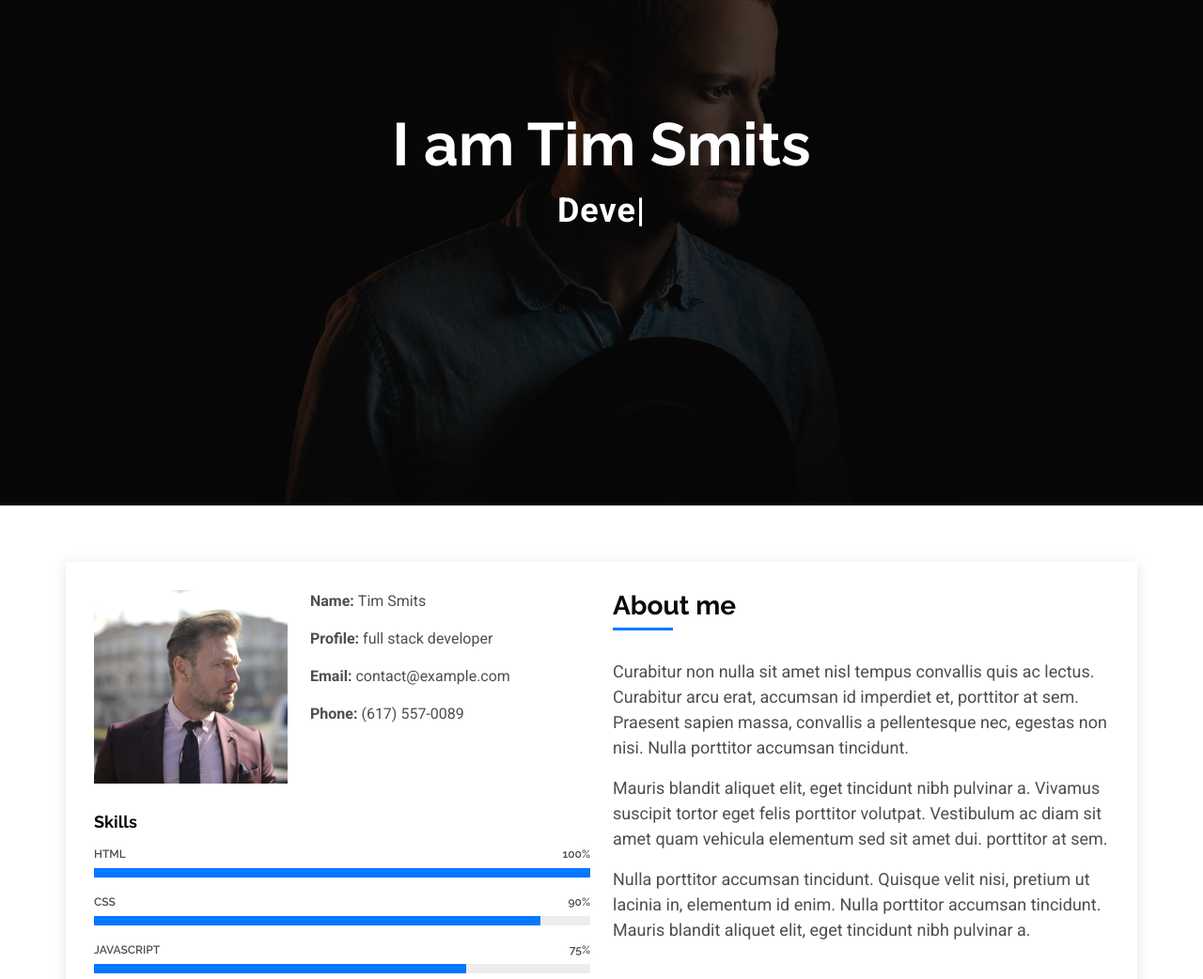
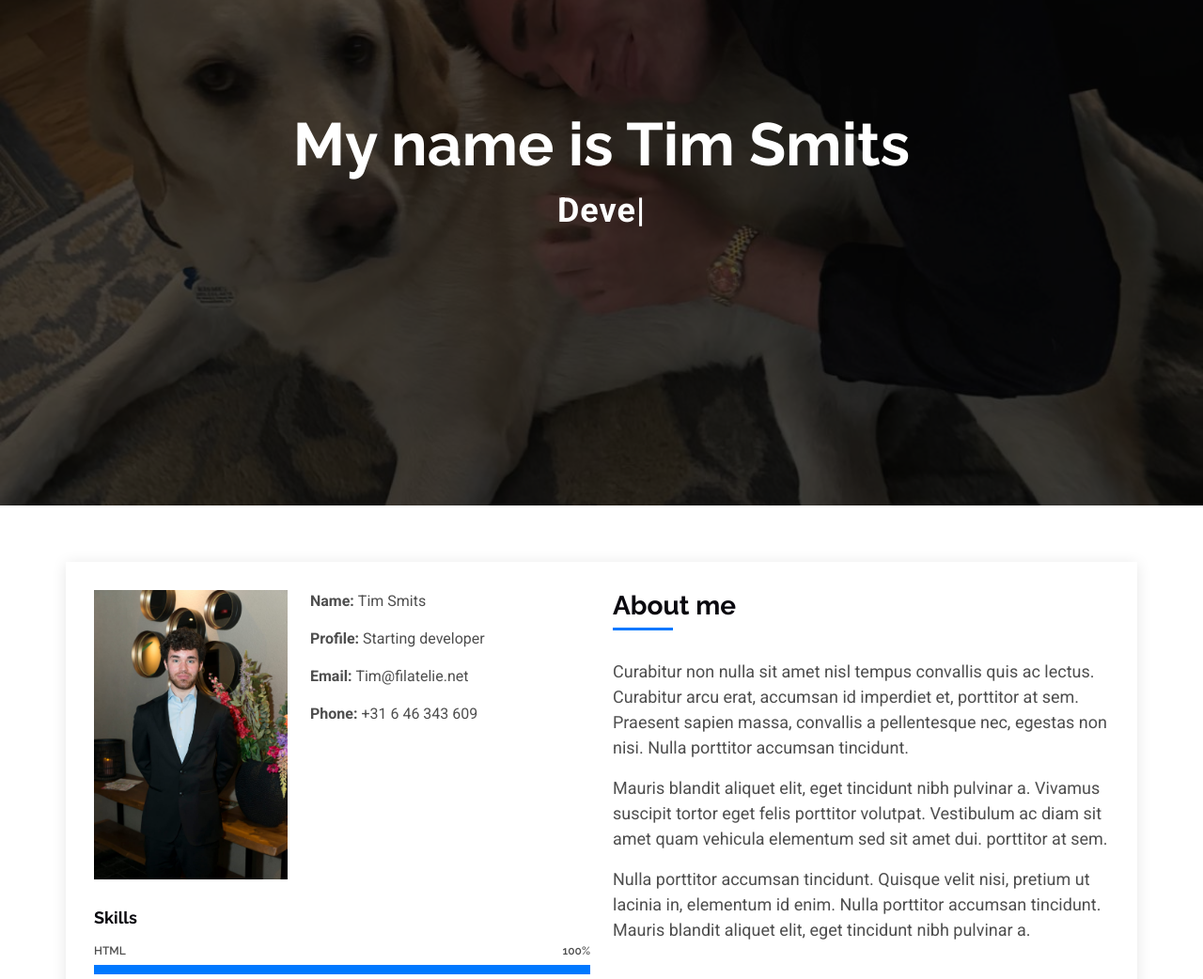
Before and after one commit to Tim-tech-cmd/Tim-tech-cmd.github.io, a plain HTML site: page index.html in a window 1280 px wide. Shown: the part 263-1305 px from the top of the page at 94% size. Drawn offline with Linux system fonts and the light colour scheme.

Commit message:
Image changes, credentials

```diff
--- a/index.html
+++ b/index.html
@@ -4,7 +4,7 @@
 <head>
   <meta charset="utf-8">
   <meta content="width=device-width, initial-scale=1.0" name="viewport">
-  <title>Index - DevFolio Bootstrap Template</title>
+  <title>Index - Devfolio Bootstrap Template</title>
   <meta name="description" content="">
   <meta name="keywords" content="">
 
@@ -83,11 +83,11 @@
     <!-- Hero Section -->
     <section id="hero" class="hero section dark-background">
 
-      <img src="assets/img/hero-img.jpg" alt="" data-aos="fade-in">
+      <img src="assets/img/Tim-img.jpeg" alt="" data-aos="fade-in">
 
       <div class="container d-flex flex-column align-items-center justify-content-center text-center" data-aos="fade-up" data-aos-delay="100">
-        <h2>I am Tim Smits</h2>
-        <p><span class="typed" data-typed-items="Designer, Developer, Freelancer, Photographer"></span></p>
+        <h2>My name is Tim Smits</h2>
+        <p><span class="typed" data-typed-items="Designer, Developer, Freelancer, Sales Professional, "></span></p>
       </div>
 
     </section><!-- /Hero Section -->
@@ -102,13 +102,13 @@
 
             <div class="row justify-content-between gy-4">
               <div class="col-lg-5">
-                <img src="assets/img/profile-img.jpg" class="img-fluid" alt="">
+                <img src="assets/img/Tim suit-img.jpeg" class="img-fluid" alt="">
               </div>
               <div class="col-lg-7 about-info">
                 <p><strong>Name: </strong> <span>Tim Smits</span></p>
-                <p><strong>Profile: </strong> <span>full stack developer</span></p>
-                <p><strong>Email: </strong> <span>contact@example.com</span></p>
-                <p><strong>Phone: </strong> <span>(617) 557-0089</span></p>
+                <p><strong>Profile: </strong> <span>Starting developer</span></p>
+                <p><strong>Email: </strong> <span>Tim@filatelie.net</span></p>
+                <p><strong>Phone: </strong> <span>+31 6 46 343 609</span></p>
               </div>
             </div>
 
```
Also changed, not shown: assets/img/Tim suit-img.jpeg (added), assets/img/Tim-img.jpeg (added).
